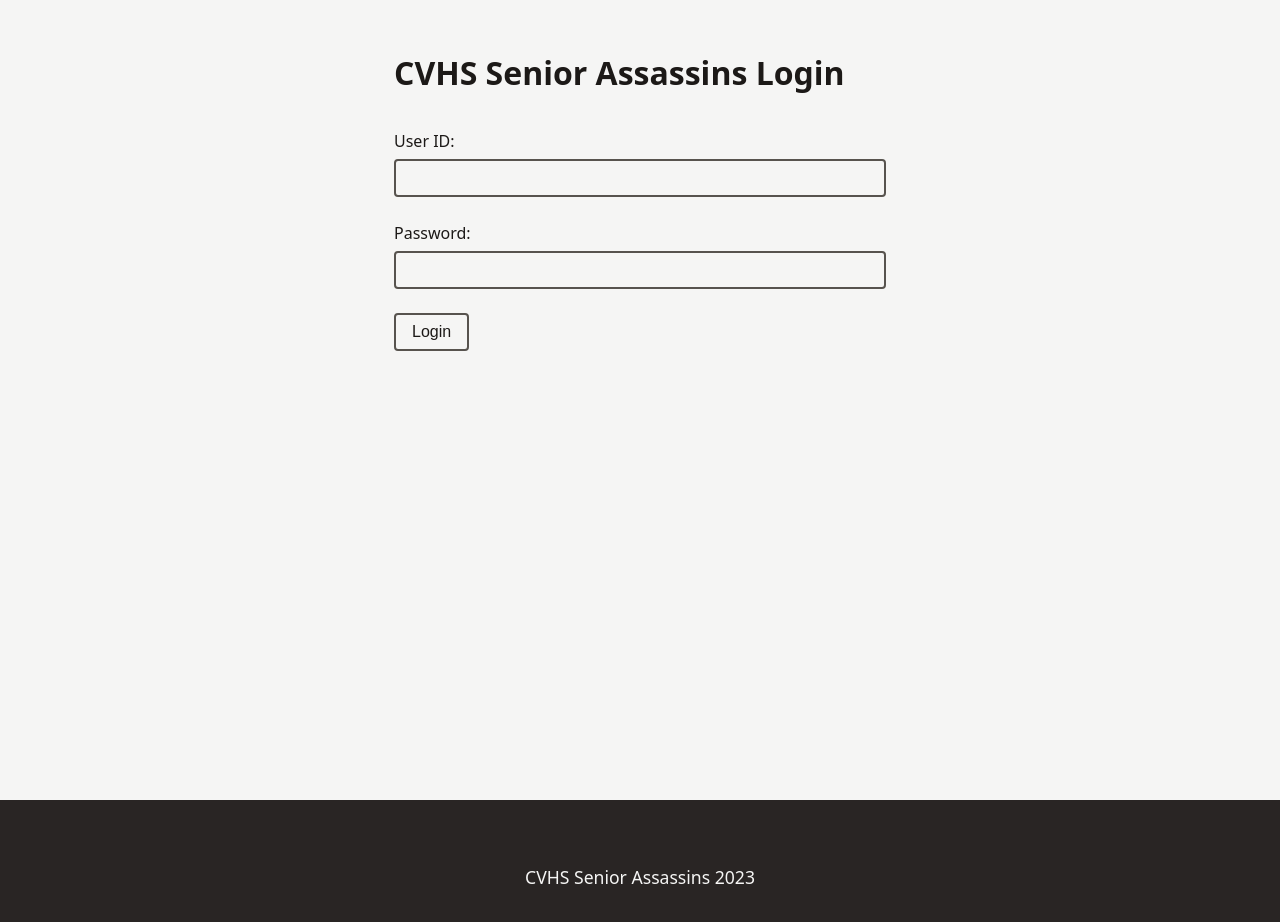
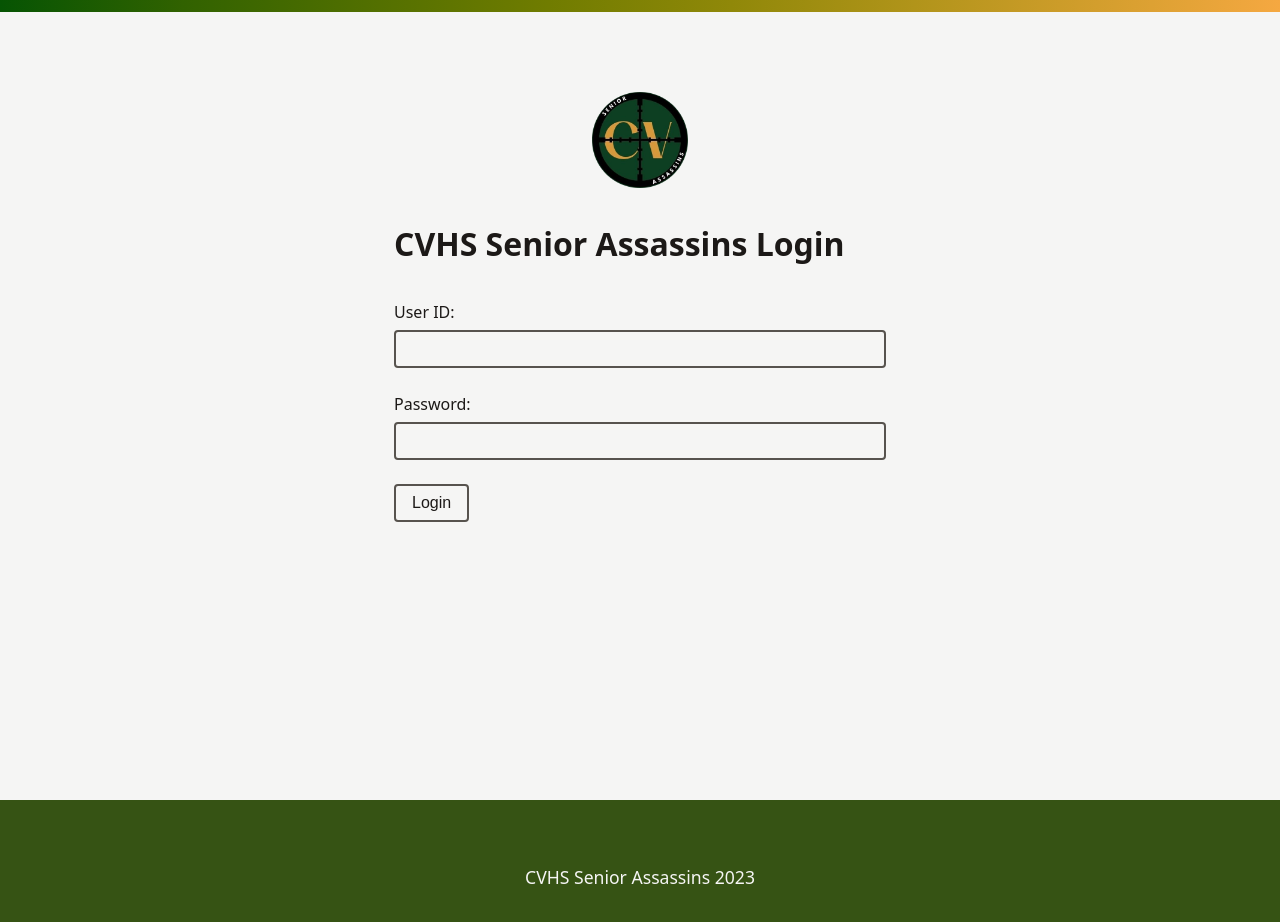
Before and after one commit to tctree333/cvhs-assassins, a SvelteKit app: page /login in a window 1280 px wide. Shown: the top 922 px of the page. Built offline with nearby package versions, Linux system fonts and the light colour scheme; no server answers.

Commit message:
add logo

```diff
--- a/src/routes/+layout.svelte
+++ b/src/routes/+layout.svelte
@@ -3,6 +3,7 @@
 </script>
 
 <div class="wrapper">
+	<div class="bar" />
 	<slot />
 </div>
 <footer>CVHS Senior Assassins 2023</footer>
@@ -11,13 +12,27 @@
 	footer {
 		display: grid;
 		place-items: center;
-		background-color: #292524;
+		background-color: #365314;
 		color: #f5f5f4;
 		padding: 64px;
 		font-size: 1.1rem;
 	}
+	div.bar {
+		height: 12px;
+		background: linear-gradient(
+			90deg,
+			#065403,
+			#316200,
+			#516f00,
+			#707c00,
+			#908809,
+			#b1941a,
+			#d39e2d,
+			#f5a841
+		);
+	}
 	div.wrapper {
 		min-height: 100vh;
-		padding: 1px 0;
+		padding: 0;
 	}
 </style>
--- a/src/routes/app.css
+++ b/src/routes/app.css
@@ -15,6 +15,12 @@ body {
 	color: #1c1917;
 	background-color: #f5f5f4;
 	line-height: 1.5;
+}
+
+img {
+	display: block;
+	max-width: 100%;
+	height: auto;
 }
 
 .btn {
--- a/src/routes/dashboard/+page.svelte
+++ b/src/routes/dashboard/+page.svelte
@@ -9,10 +9,10 @@
 
 <main class="main">
 	<header>
-		<h1>Welcome {data.name}!</h1>
-		<span class="spacer" />
+		<img src="/logo.png" alt="CVHS Senior Assassins Logo" />
 		<a class="btn" href="/logout">Log Out</a>
 	</header>
+	<h1>Welcome {data.name}!</h1>
 	<p>
 		Today is {new Date().toLocaleDateString('en-US', {
 			weekday: 'long',
@@ -68,12 +68,16 @@
 </main>
 
 <style>
+	img {
+		height: 84px;
+		/* margin-bottom: 32px; */
+	}
 	header {
 		display: flex;
 		flex-wrap: wrap;
 		justify-content: space-between;
 		align-items: center;
-		margin-bottom: 32px;
+		margin-bottom: 36px;
 		gap: 16px;
 	}
 	h2 {
--- a/src/routes/login/+page.svelte
+++ b/src/routes/login/+page.svelte
@@ -8,6 +8,9 @@
 <Head title="Login | CVHS Senior Assassins" />
 
 <main class="main">
+	<div>
+		<img src="/logo.png" alt="CVHS Senior Assassins Logo" />
+	</div>
 	<h1>CVHS Senior Assassins Login</h1>
 	<form method="post">
 		<label>
@@ -26,6 +29,14 @@
 <style>
 	main.main {
 		max-width: 540px;
+	}
+	div {
+		display: flex;
+		justify-content: center;
+	}
+	img {
+		height: 96px;
+		margin: 32px 0;
 	}
 	h1 {
 		margin-bottom: 32px;
```
Also changed, not shown: static/logo.png (added).
